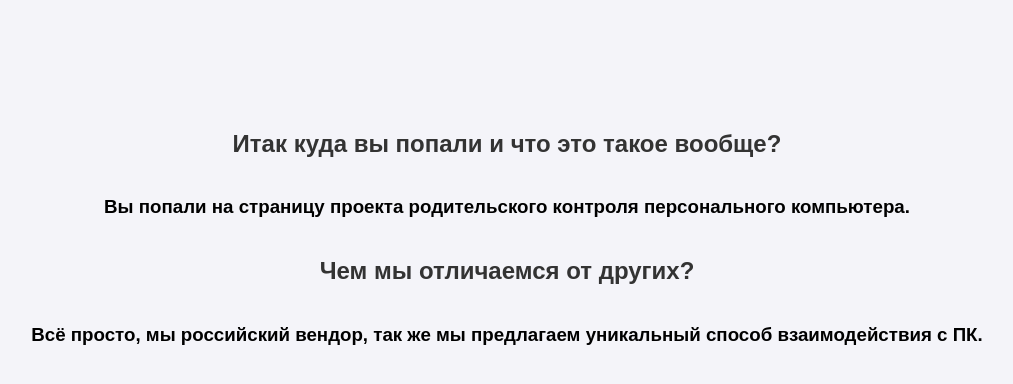
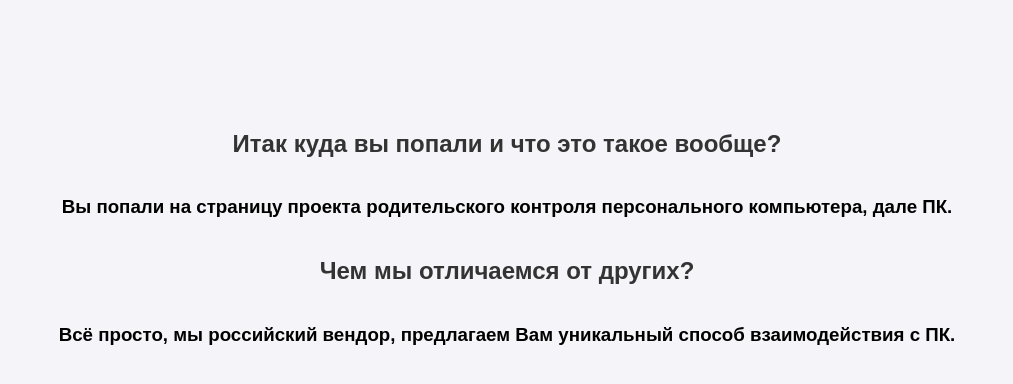
Before and after one commit to DELAGREEN/parental_control_server, a FastAPI app: page / in a window 1280 px wide. Shown: the part 163-547 px from the top of the page, without its empty margins (133-1146 px from the left). Run offline with FastAPI, Linux system fonts and the light colour scheme.

Commit message:
update project

```diff
--- a/web_monitor/templates/index.html
+++ b/web_monitor/templates/index.html
@@ -8,8 +8,8 @@
 </head>
 <body>
 <h2>Итак куда вы попали и что это такое вообще?</h2>
-<h3>Вы попали на страницу проекта родительского контроля персонального компьютера.</h3>
+<h3>Вы попали на страницу проекта родительского контроля персонального компьютера, дале ПК.</h3>
 <h2>Чем мы отличаемся от других?</h2>
-<h3>Всё просто, мы российский вендор, так же мы предлагаем уникальный способ взаимодействия с ПК.</h3>
+<h3>Всё просто, мы российский вендор, предлагаем Вам уникальный способ взаимодействия с ПК.</h3>
 </body>
 </html>
```
